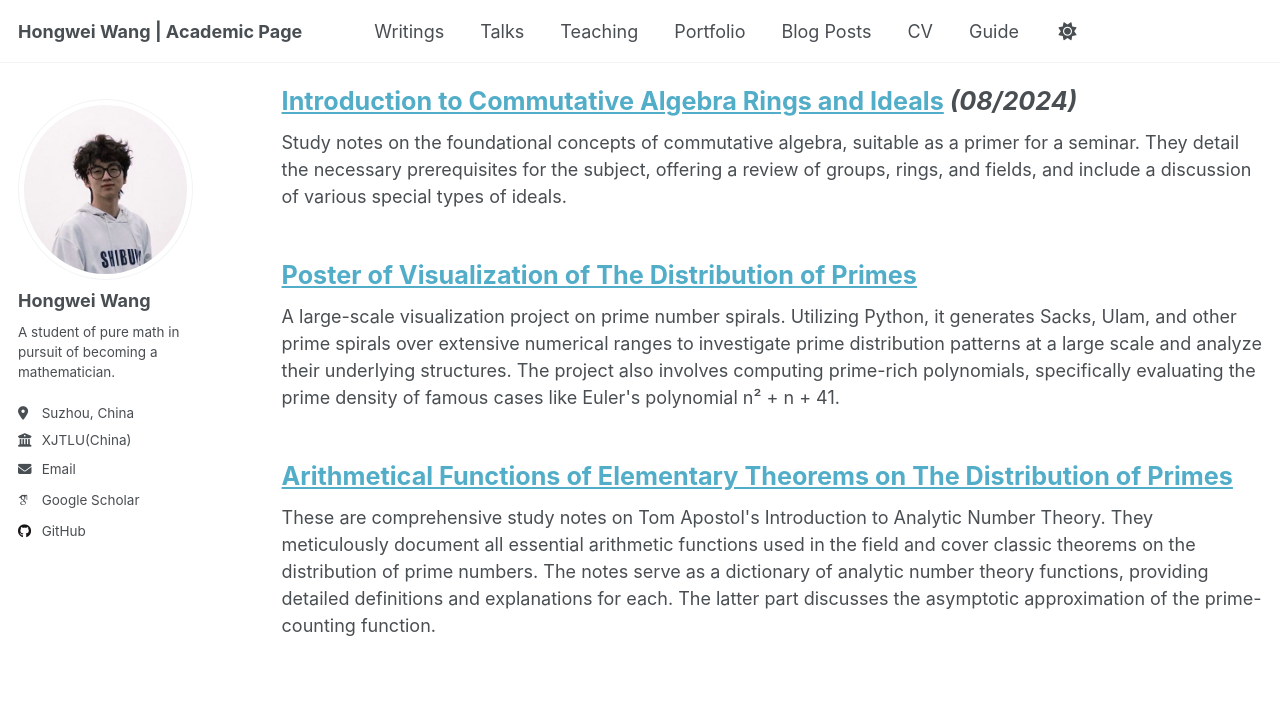
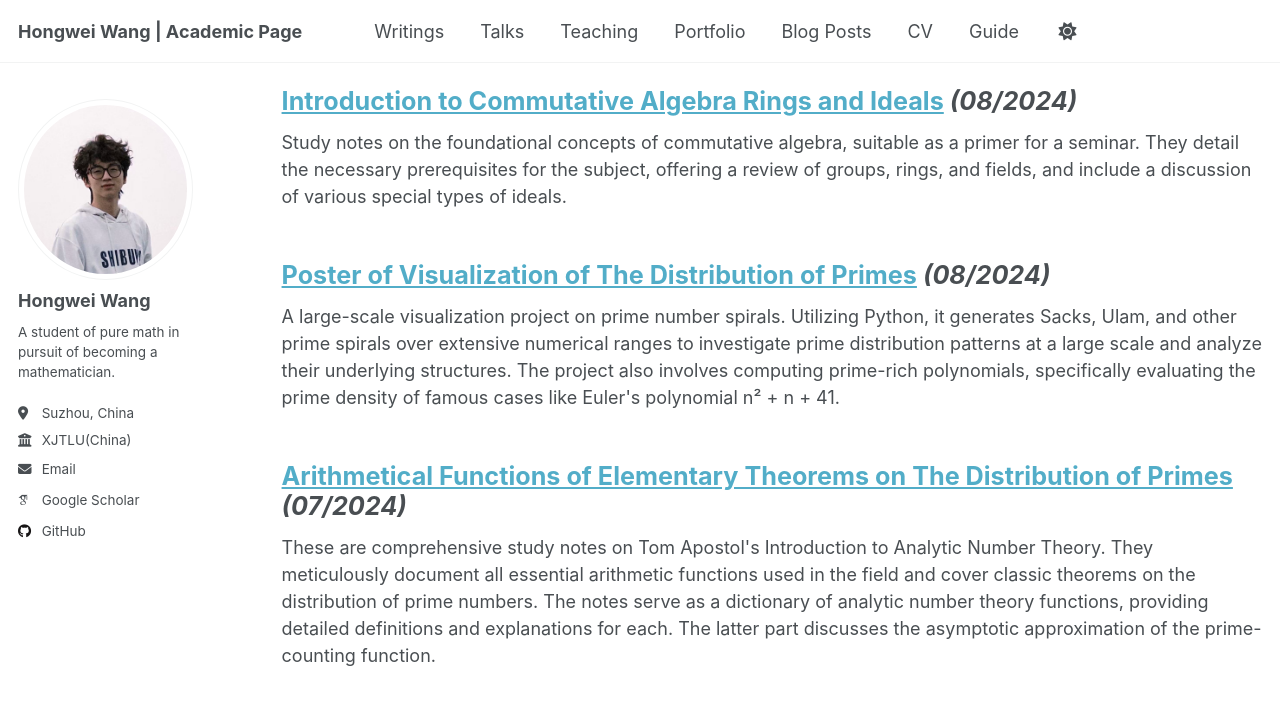
Before and after one commit to WangHongWei-AcademicPage/WangHongWei-AcademicPage.github.io, a Jekyll site: the page built from _pages/writings.html, in a window 1280 px wide and 900 px high, scrolled down 1477 px. Shown: the top 705 px of the window. Built offline with Jekyll 4.4.1, drawn with Linux system fonts in a browser that asks for light colours; some web fonts are replaced; a script that is not in the unit is left out.

Commit message:
Update writings.html

```diff
--- a/_pages/writings.html
+++ b/_pages/writings.html
@@ -35,12 +35,12 @@ I would be sincerely grateful if you could contact me should you identify any ma
   </div>
 
   <div class="publication-item" style="margin-bottom: 2.5em;">
-    <h3 style="font-size: 1.4em; margin-bottom: 0.5em;"><a href="../assets/main.pdf" style="font-size: inherit;">Poster of Visualization of The Distribution of Primes</a></h3>
+    <h3 style="font-size: 1.4em; margin-bottom: 0.5em;"><a href="../assets/main.pdf" style="font-size: inherit;">Poster of Visualization of The Distribution of Primes</a> <em>(08/2024)</em></h3>
     <p style="line-height: 1.5; margin-top: 0.5em;">A large-scale visualization project on prime number spirals. Utilizing Python, it generates Sacks, Ulam, and other prime spirals over extensive numerical ranges to investigate prime distribution patterns at a large scale and analyze their underlying structures. The project also involves computing prime-rich polynomials, specifically evaluating the prime density of famous cases like Euler's polynomial n² + n + 41.</p>
   </div>
 
   <div class="publication-item" style="margin-bottom: 2.5em;">
-    <h3 style="font-size: 1.4em; margin-bottom: 0.5em;"><a href="../assets/C2.pdf" style="font-size: inherit;">Arithmetical Functions of Elementary Theorems on The Distribution of Primes</a></h3>
+    <h3 style="font-size: 1.4em; margin-bottom: 0.5em;"><a href="../assets/C2.pdf" style="font-size: inherit;">Arithmetical Functions of Elementary Theorems on The Distribution of Primes</a> <em>(07/2024)</em></h3>
     <p style="line-height: 1.5; margin-top: 0.5em;">These are comprehensive study notes on Tom Apostol's Introduction to Analytic Number Theory. They meticulously document all essential arithmetic functions used in the field and cover classic theorems on the distribution of prime numbers. The notes serve as a dictionary of analytic number theory functions, providing detailed definitions and explanations for each. The latter part discusses the asymptotic approximation of the prime-counting function.</p>
   </div>
 </div>
```
